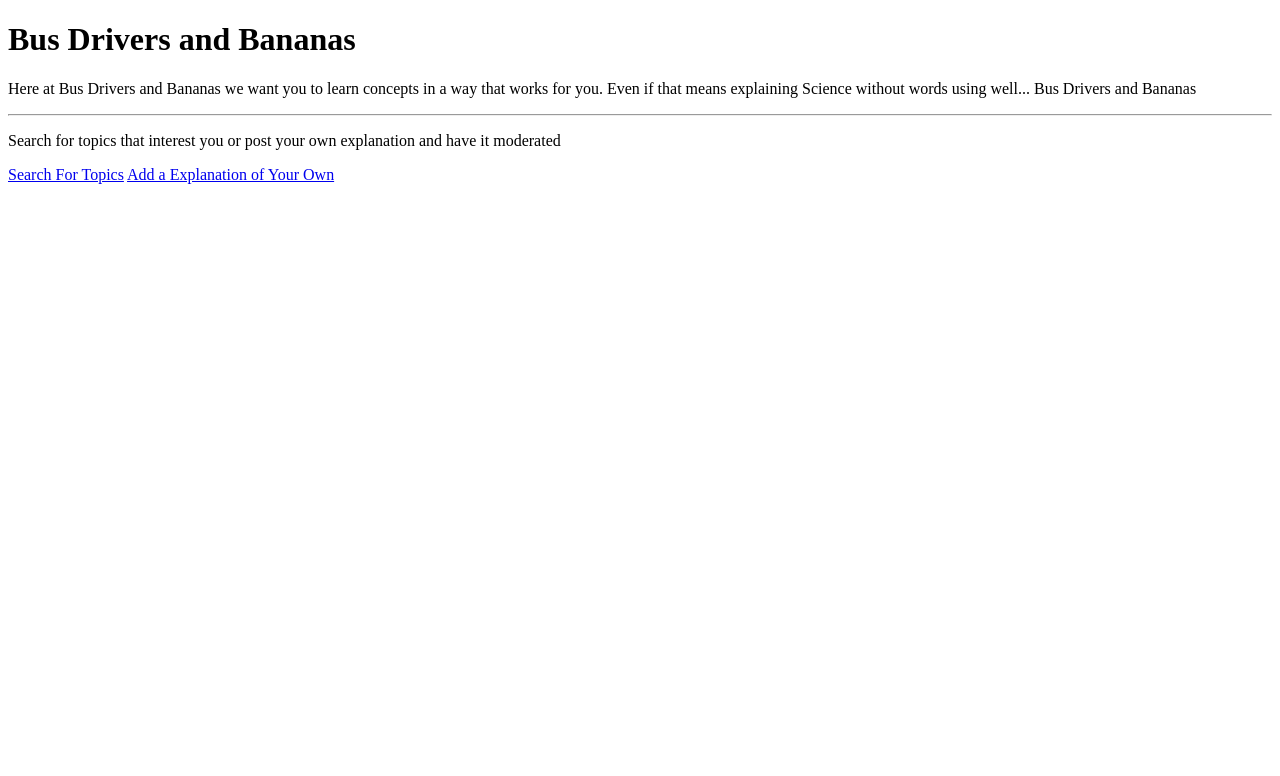
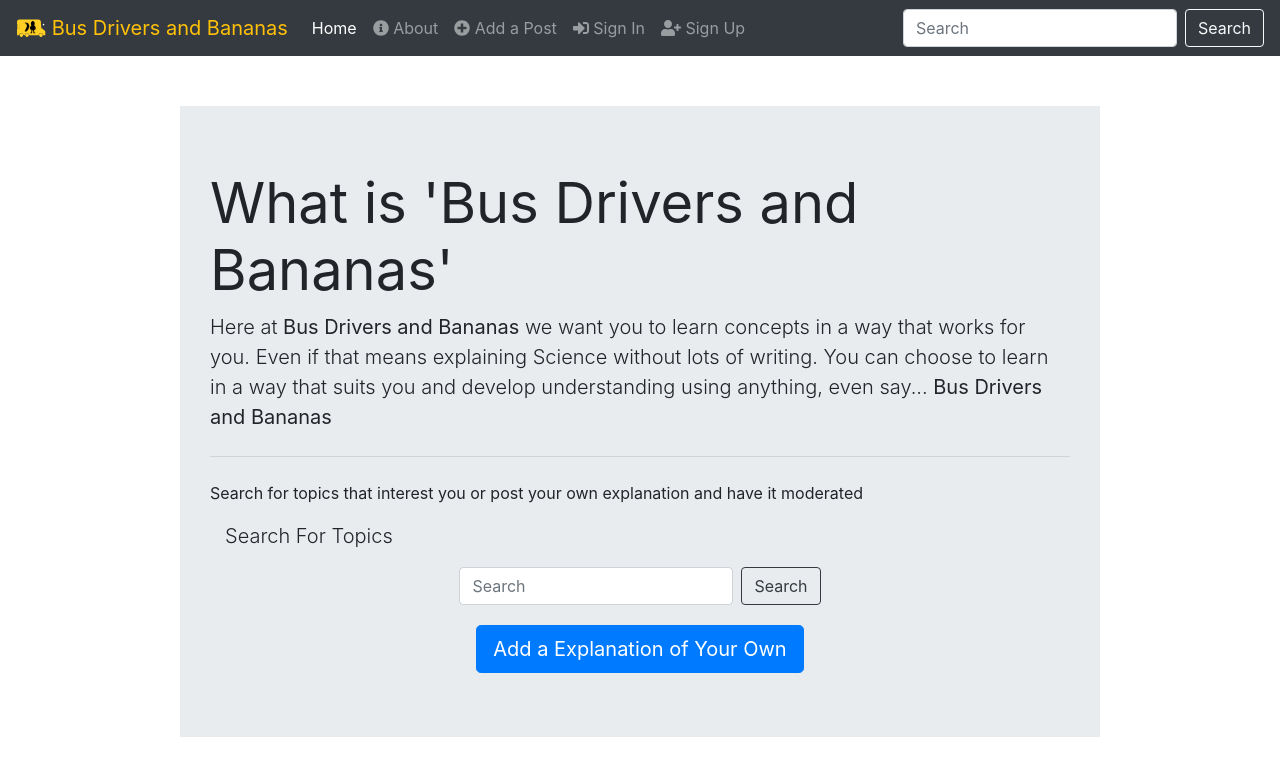
Before and after one commit to jlee512/Code, a Flask app: page /about in a window 1280 px wide. Shown: the top 776 px of the page. Run offline with Flask 2, Linux system fonts and the light colour scheme; some libraries are stand-ins or nearby versions.

Commit message:
Version 2.1 Scaffolding

```diff
--- a/app.py
+++ b/app.py
@@ -19,6 +19,16 @@ def add_post():
 def about():
     return render_template("about.html")
 
+@app.route('/login', methods=["GET", "POST"])
+def login():
+    return render_template("login.html")
+
+@app.route('/register', methods=["GET", "POST"])
+def register():
+    return render_template("register.html")
+
+
+
 
 
 
--- /dev/null
+++ b/static/css/custom_styles.css
@@ -0,0 +1,19 @@
+#site-welcome {
+
+    padding-left: 30px;
+    padding-right: 30px;
+
+    margin-top: 50px;
+
+}
+
+#about-search {
+
+    margin-bottom: 20px;
+
+}
+
+#welcome-header, .name-emphasis {
+
+
+}
--- a/templates/about.html
+++ b/templates/about.html
@@ -3,22 +3,53 @@
 <head>
     <meta charset="UTF-8">
     <title>About Bus Drivers and Bananas</title>
+
+    {% include "styling_links.html" %}
+
+    {% include "scripting_links.html" %}
+
 </head>
 <body>
 
+{% include "navbar.html" %}
 
+<div class="container">
+    <div class="row">
+        <div class="col col-sm-1">
 
-    <div class="jumbotron jumbotron-fluid">
-        <h1 class="display-4">Bus Drivers and Bananas</h1>
-        <p class="lead">Here at Bus Drivers and Bananas we want you to learn concepts in a way that works for you. Even if that means explaining Science without words using well... Bus Drivers and Bananas</p>
-        <hr class="my-4">
-        <p>Search for topics that interest you or post your own explanation and have it moderated</p>
-        <p class="lead">
-            <a class="btn btn-primary btn-lg" href="#" role="button">Search For Topics</a>
-            <a class="btn btn-primary btn-lg" href="#" role="button">Add a Explanation of Your Own</a>
-        </p>
+        </div>
+        <div class="col col-sm">
+            <div id="site-welcome" class="jumbotron jumbotron-fluid">
+                <h1 id="welcome-header" class="display-4"><strong>What is 'Bus Drivers and Bananas'</strong></h1>
+                <p class="lead">Here at <strong>Bus Drivers and Bananas</strong> we want you to learn
+                    concepts in a way that works for you. Even if that means explaining Science without lots of writing.
+                    You can choose to learn in a way that suits you and develop understanding using anything, even
+                    say...
+                    <strong>Bus Drivers and Bananas</strong>
+                </p>
+                <hr class="my-4">
+                <p>Search for topics that interest you or post your own explanation and have it moderated</p>
+
+                <div>
+                    <div id="about-search" class="container">
+                        <p class="lead">Search For Topics</p>
+                        <form class="form-inline my-2 my-lg-0  d-flex justify-content-center">
+                            <input class="form-control mr-sm-2" type="search" placeholder="Search" aria-label="Search">
+                            <button class="btn btn-outline-dark my-2 my-sm-0" type="submit">Search</button>
+                        </form>
+                    </div>
+
+                    <div class="container d-flex justify-content-center">
+                    <a class="btn btn-primary btn-lg" href="/add_post" role="button">Add a Explanation of Your Own</a>
+                    </div>
+                </div>
+            </div>
+        </div>
+        <div class="col col-sm-1">
+
+        </div>
     </div>
-
+</div>
 
 
 </body>
--- a/templates/navbar.html
+++ b/templates/navbar.html
@@ -17,12 +17,23 @@
                 </li>
 
                 <li class="nav-item">
-                    <a class="nav-link" href="/about">About</a>
+                    <a class="nav-link" href="/about"><i class="fas fa-info-circle"></i> About</a>
                 </li>
 
                 <li class="nav-item">
                     <a class="nav-link" href="/add_post"><i class="fas fa-plus-circle"></i> Add a Post</a>
                 </li>
+
+                <li class="nav-item">
+                    <a class="nav-link" href="/login"><i class="fas fa-sign-in-alt"></i> Sign In</a>
+                </li>
+
+                <li class="nav-item">
+                    <a class="nav-link" href="/register"><i class="fas fa-user-plus"></i> Sign Up</a>
+                </li>
+
+
+
 
             </ul>
             <form class="form-inline my-2 my-lg-0">
--- a/templates/styling_links.html
+++ b/templates/styling_links.html
@@ -6,4 +6,10 @@
     <link rel="stylesheet" href="https://maxcdn.bootstrapcdn.com/bootstrap/4.0.0/css/bootstrap.min.css"
           integrity="sha384-Gn5384xqQ1aoWXA+058RXPxPg6fy4IWvTNh0E263XmFcJlSAwiGgFAW/dAiS6JXm" crossorigin="anonymous">
 
+    {#  Custom CSS  #}
+    <link rel="stylesheet" href="/static/css/custom_styles.css" >
+
+    {#  Custom Font  #}
+    <link href="https://fonts.googleapis.com/css?family=Luckiest+Guy" rel="stylesheet">
+
 {% endblock %}
```
Also changed, not shown: templates/add_post.html (+7 -0 lines), templates/index.html (+5 -4 lines), templates/login.html (+7 -0 lines), templates/register.html (+7 -0 lines).
